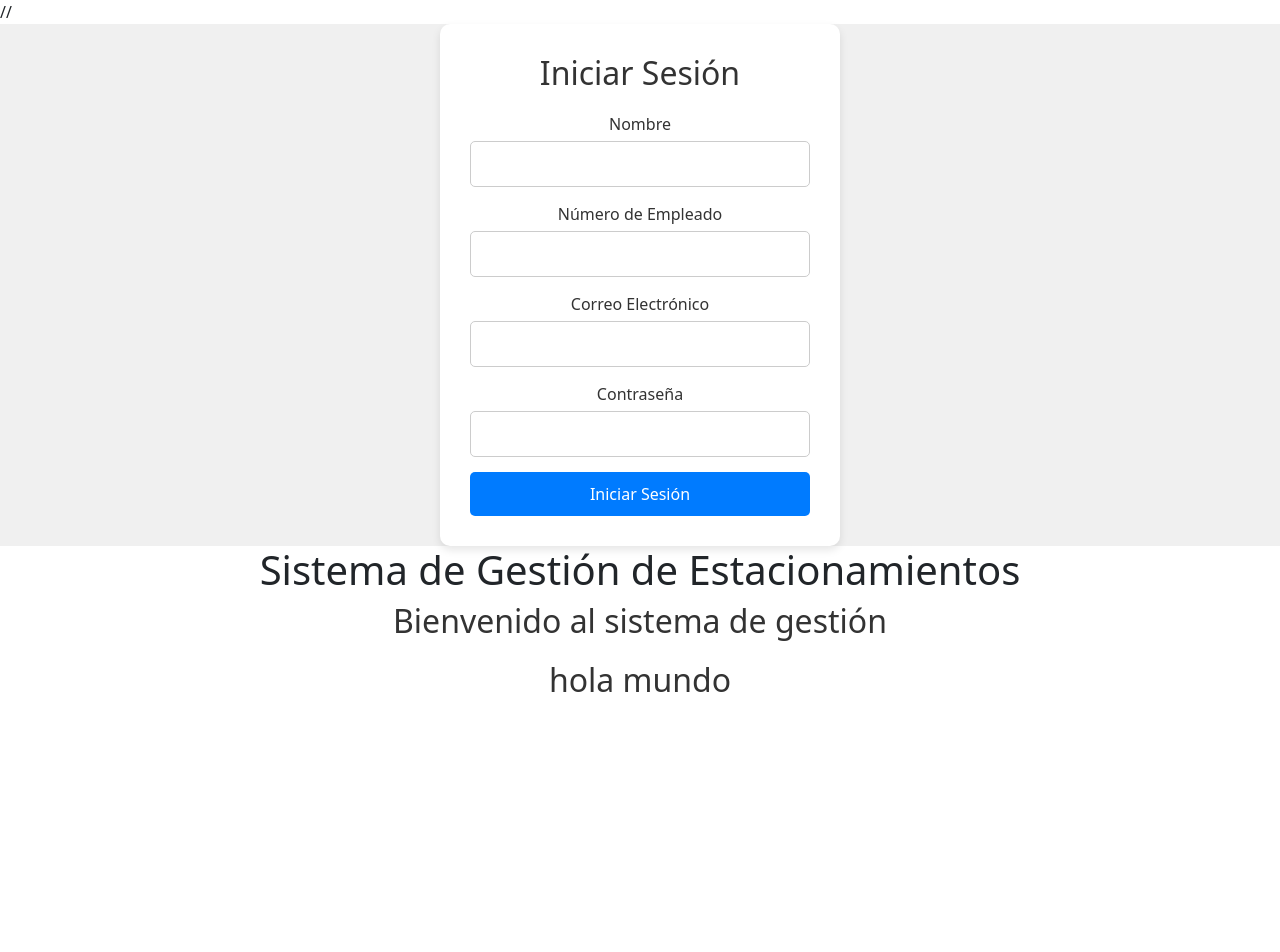
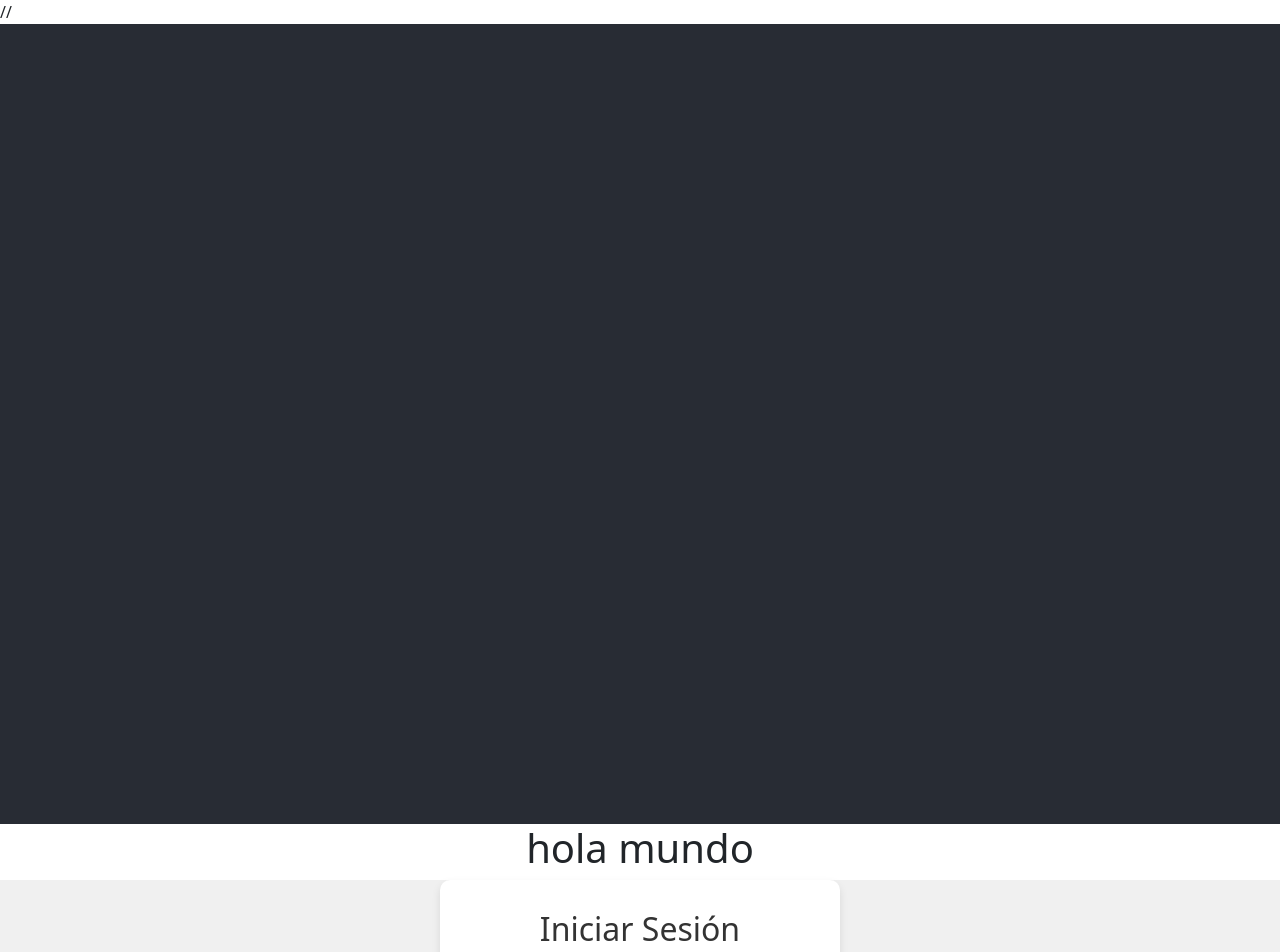
Before and after one commit to karina725/Proyecto-VII, a React (Create React App) app: page / in a window 1280 px wide. Shown: the top 952 px of the page. Before the commit the page ends 800 px from the top, so only its background shows below. Built offline with nearby package versions, Linux system fonts and the light colour scheme.

Commit message:
Update App.js

```diff
--- a/src/App.js
+++ b/src/App.js
@@ -15,6 +15,8 @@ function App() {
   return (
     <Router>
       <div className="App">
+      <header className= "App-header"></header>
+      <h1>hola mundo </h1>
         <LoginForm />
         <div className="container">
           <h1>Sistema de Gestión de Estacionamientos</h1>
```
